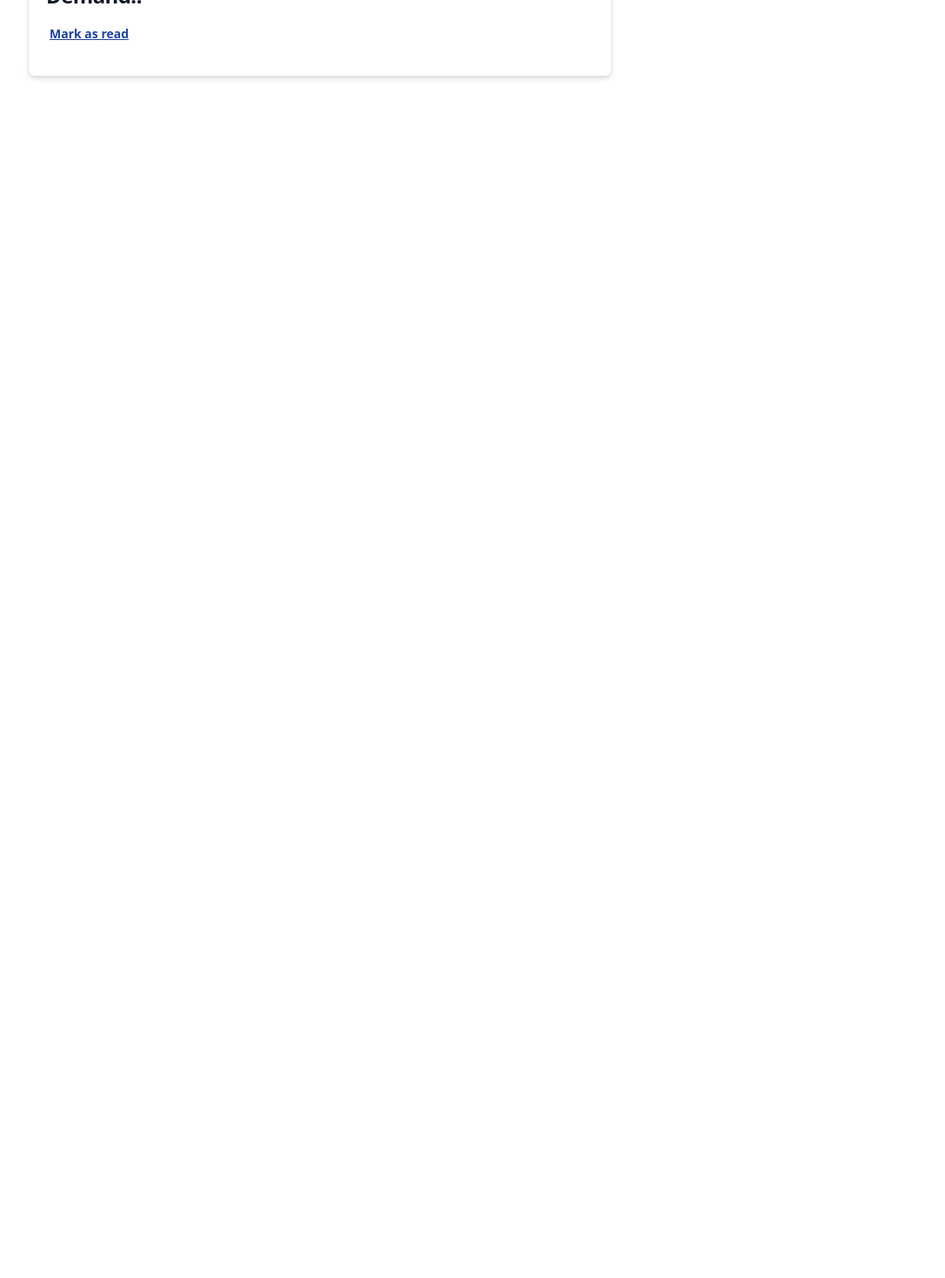
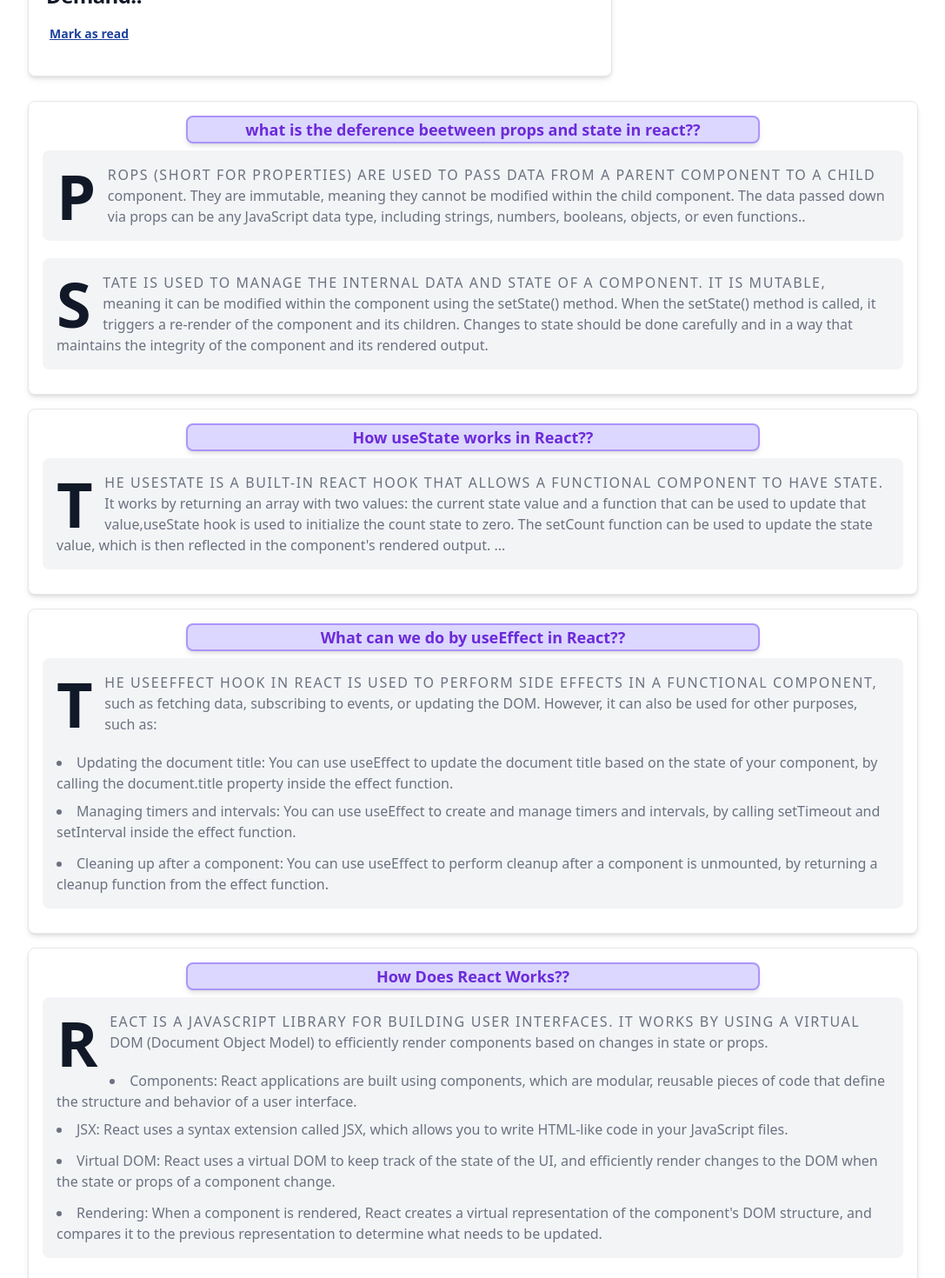
Before and after one commit to MD-TANVIR7462/Reading-News, a React (Vite) app: page / in a window 1280 px wide. Shown: the part 2060-3530 px from the top of the page at 87% size, without its empty margins (96-1183 px from the left). Before the commit the page ends 2180 px from the top, so only its background shows below. Built offline with nearby package versions, Linux system fonts and the light colour scheme.

Commit message:
Question answer added

```diff
--- a/src/App.jsx
+++ b/src/App.jsx
@@ -3,6 +3,7 @@
 import './App.css'
 import Main from './components/Main/Main'
 import Nav from './components/Nav/Nav'
+import Question from './components/Questions/Question'
 
 function App() {
 
@@ -11,6 +12,7 @@ function App() {
     <div className='w-4/5 m-auto mt-1 mb-4'>
       <Nav></Nav>
       <Main></Main>
+      <Question></Question>
 
 
 
--- /dev/null
+++ b/src/components/Questions/Question.jsx
@@ -0,0 +1,85 @@
+import React from 'react';
+
+const Question = () => {
+   return (
+      <div className='my-3'>
+
+
+
+<div className='"max-w-2xl mb-4 p-4  bg-white border border-gray-200 rounded-lg shadow-md dark:bg-gray-800 dark:border-gray-700"'>
+            <p className='text-center bg-purple-200 border-2 border-purple-400 rounded-lg  shadow-md w-4/6 mb-2 m-auto font-bold text-lg text-purple-700 '>
+            what is the deference beetween props and state in react??
+            </p>
+
+
+            <p class="mb-5 p-4 rounded-lg text-gray-500 dark:text-gray-400 first-line:uppercase first-line:tracking-widest first-letter:text-7xl first-letter:font-bold first-letter:text-gray-900 dark:first-letter:text-gray-100 first-letter:mr-3 first-letter:float-left bg-gray-100">props (short for properties) are used to pass data from a parent component to a child component. They are immutable, meaning they cannot be modified within the child component. The data passed down via props can be any JavaScript data type, including strings, numbers, booleans, objects, or even functions..</p>
+            <p class="mb-3 p-4 rounded-lg text-gray-500 dark:text-gray-400 first-line:uppercase first-line:tracking-widest first-letter:text-7xl first-letter:font-bold first-letter:text-gray-900 dark:first-letter:text-gray-100 first-letter:mr-3 first-letter:float-left bg-gray-100">state is used to manage the internal data and state of a component. It is mutable, meaning it can be modified within the component using the setState() method. When the setState() method is called, it triggers a re-render of the component and its children. Changes to state should be done carefully and in a way that maintains the integrity of the component and its rendered output.</p>
+
+
+
+
+         </div>
+<div className='"max-w-2xl mb-4 p-4  bg-white border border-gray-200 rounded-lg shadow-md dark:bg-gray-800 dark:border-gray-700"'>
+            <p className='text-center bg-purple-200  border-2 border-purple-400 rounded-lg  shadow-md w-4/6 mb-2 m-auto font-bold text-lg text-purple-700 '>
+            How useState works in React??
+            </p>
+
+
+            <p class="mb-3 p-4 rounded-lg text-gray-500 dark:text-gray-400 first-line:uppercase first-line:tracking-widest first-letter:text-7xl first-letter:font-bold first-letter:text-gray-900 dark:first-letter:text-gray-100 first-letter:mr-3 first-letter:float-left bg-gray-100">The useState is a built-in React hook that allows a functional component to have state. It works by returning an array with two values: the current state value and a function that can be used to update that value,useState hook is used to initialize the count state to zero. The setCount function can be used to update the state value, which is then reflected in the component's rendered output. ...</p>
+
+
+
+
+
+         </div>
+<div className='"max-w-2xl mb-4 p-4  bg-white border border-gray-200 rounded-lg shadow-md dark:bg-gray-800 dark:border-gray-700"'>
+            <p className='text-center bg-purple-200  border-2 border-purple-400 rounded-lg  shadow-md w-4/6 mb-2 m-auto font-bold text-lg text-purple-700 '>
+         What can we do by useEffect in React??
+            </p>
+
+
+            <p class="mb-3 p-4 rounded-lg text-gray-500 dark:text-gray-400 first-line:uppercase first-line:tracking-widest first-letter:text-7xl first-letter:font-bold first-letter:text-gray-900 dark:first-letter:text-gray-100 first-letter:mr-3 first-letter:float-left bg-gray-100">The useEffect hook in React is used to perform side effects in a functional component, such as fetching data, subscribing to events, or updating the DOM. However, it can also be used for other purposes, such as:
+            <p className='mt-5 '>
+            <li className='mb-2 '>Updating the document title: You can use useEffect to update the document title based on the state of your component, by calling the document.title property inside the effect function.</li>
+            <li className='mb-3'>Managing timers and intervals: You can use useEffect to create and manage timers and intervals, by calling setTimeout and setInterval inside the effect function.</li>
+            <li>Cleaning up after a component: You can use useEffect to perform cleanup after a component is unmounted, by returning a cleanup function from the effect function.</li></p>
+
+            </p>
+
+
+
+
+
+         </div>
+<div className='"max-w-2xl mb-4 p-4  bg-white border border-gray-200 rounded-lg shadow-md dark:bg-gray-800 dark:border-gray-700"'>
+            <p className='text-center bg-purple-200  border-2 border-purple-400 rounded-lg  shadow-md w-4/6 mb-2 m-auto font-bold text-lg text-purple-700 '>
+            How Does React Works??
+            </p>
+
+
+            <p class="mb-3 p-4 rounded-lg text-gray-500 dark:text-gray-400 first-line:uppercase first-line:tracking-widest first-letter:text-7xl first-letter:font-bold first-letter:text-gray-900 dark:first-letter:text-gray-100 first-letter:mr-3 first-letter:float-left bg-gray-100">React is a JavaScript library for building user interfaces. It works by using a virtual DOM (Document Object Model) to efficiently render components based on changes in state or props.
+            <p className='mt-5 '>
+            <li className='mb-2 '>Components: React applications are built using components, which are modular, reusable pieces of code that define the structure and behavior of a user interface.</li>
+            <li className='mb-3'>JSX: React uses a syntax extension called JSX, which allows you to write HTML-like code in your JavaScript files.</li>
+            <li className='mb-3'>Virtual DOM: React uses a virtual DOM to keep track of the state of the UI, and efficiently render changes to the DOM when the state or props of a component change.</li>
+            <li>Rendering: When a component is rendered, React creates a virtual representation of the component's DOM structure, and compares it to the previous representation to determine what needs to be updated.</li></p>
+
+            </p>
+
+
+
+
+
+         </div>
+
+
+
+
+
+
+
+      </div>
+   );
+};
+
+export default Question;
```
